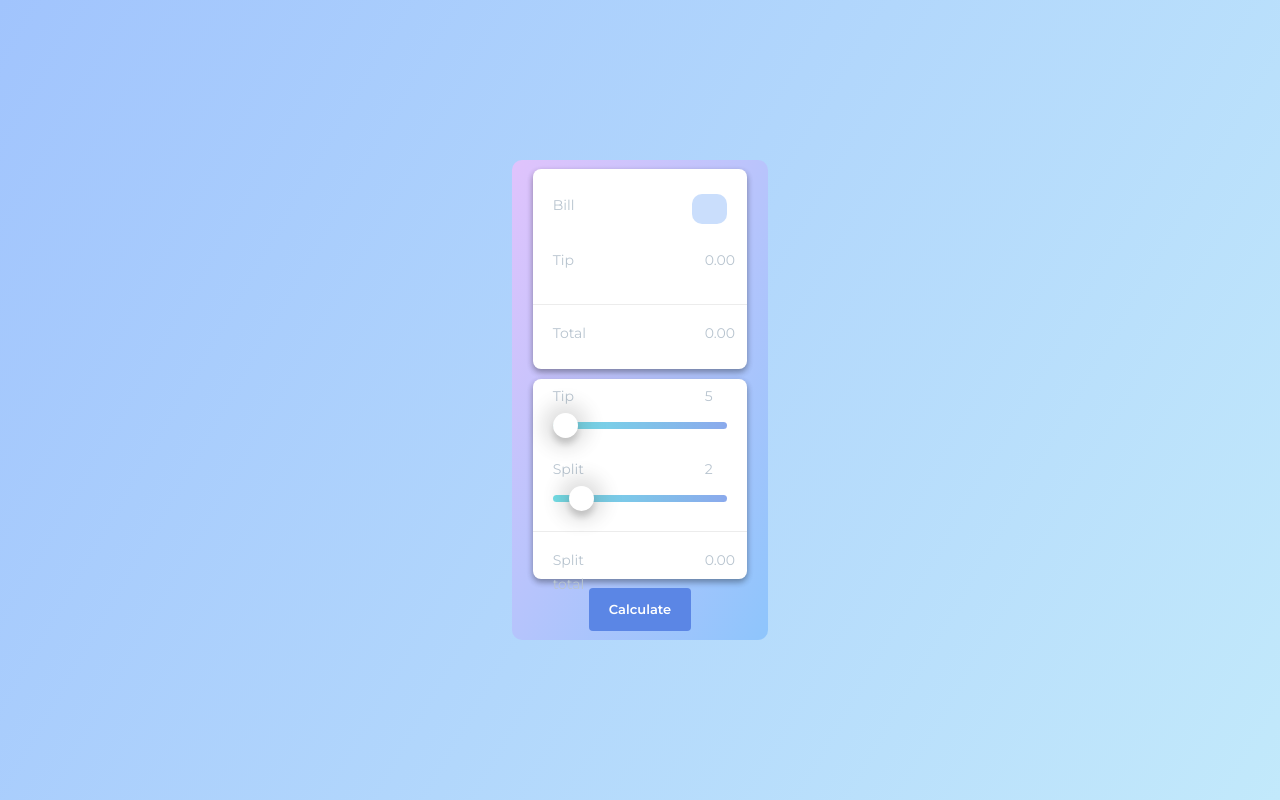
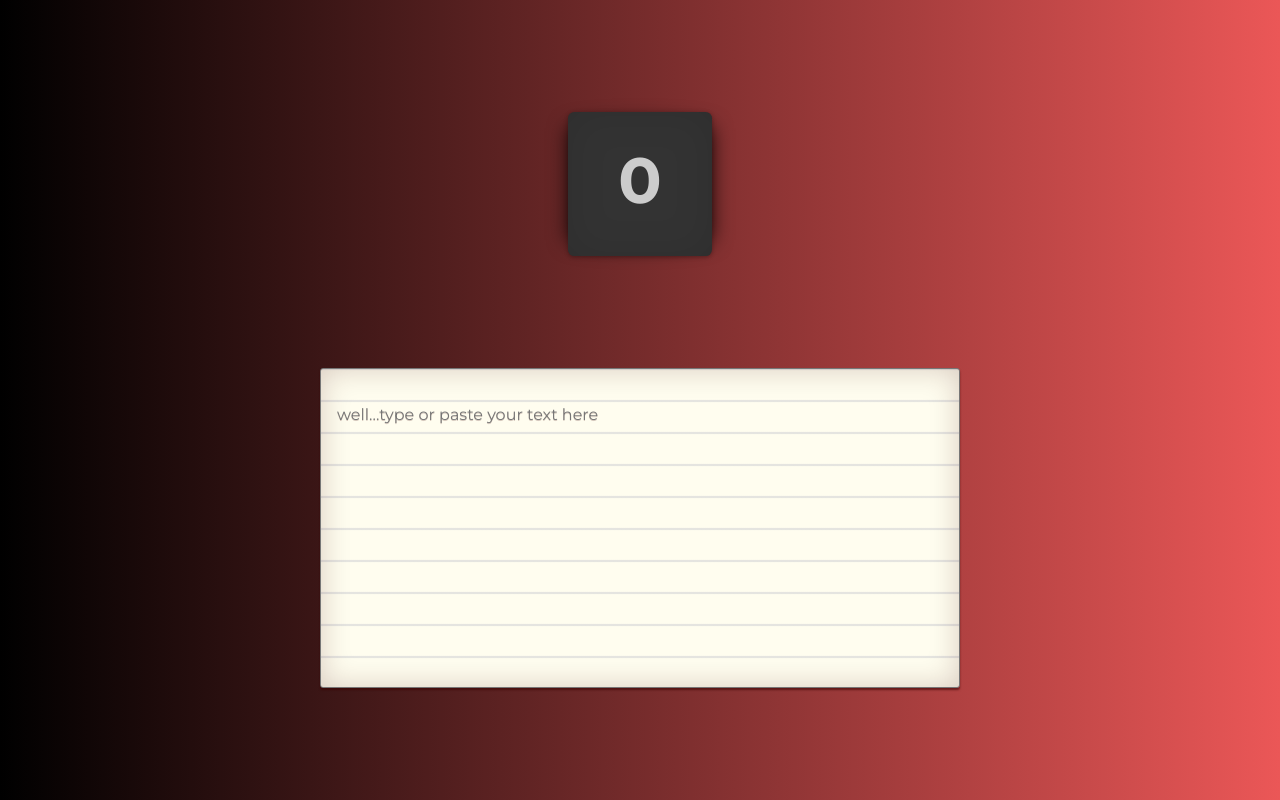
Before and after one commit to misterblack0/tip-calculator, a plain HTML site: page index.html in a window 1280 px wide. Drawn offline with nearby package versions, Linux system fonts and the light colour scheme.

Commit message:
first commit

```diff
--- a/css/style.css
+++ b/css/style.css
@@ -1,174 +1,107 @@
 html {
-  font-size: 62.5%;
   scroll-behavior: smooth;
 }
 
 body {
   height: 100vh;
   font-family: "Montserrat", sans-serif;
-  font-weight: 900;
-  display: flex;
-  justify-content: center;
-  align-items: center;
-  background-color: #c5c5c5;
-}
-
-body {
-  font-family: "Montserrat", sans-serif;
   font-weight: 400;
   line-height: 1.7;
-  color: #000;
-  background-image: linear-gradient(120deg, #a1c4fd 0%, #c2e9fb 100%);
-}
-
-.container {
-  height: 60%;
-  width: 20%;
+  background: #eb5757; /* fallback for old browsers */
+  background: -webkit-linear-gradient(
+    to right,
+    #000000,
+    #eb5757
+  ); /* Chrome 10-25, Safari 5.1-6 */
+  background: linear-gradient(
+    to right,
+    #000000,
+    #eb5757
+  ); /* W3C, IE 10+/ Edge, Firefox 16+, Chrome 26+, Opera 12+, Safari 7+ */
   display: flex;
   flex-direction: column;
   justify-content: space-evenly;
   align-items: center;
-  background-image: linear-gradient(120deg, #e0c3fc 0%, #8ec5fc 100%);
-  border-radius: 1rem;
 }
 
-#calculate {
-  padding: 1rem 2rem;
-  font-size: 1.3rem;
-  color: #fff;
-  background-color: #5b86e5;
-  font-weight: 600;
+.container {
+  height: 9em;
+  width: 9em;
+  background-color: #333333;
   border-radius: 0.4rem;
-  border: none;
+  display: flex;
+  justify-content: center;
+  align-items: center;
+  position: relative;
+  -webkit-box-shadow: 0 1px 4px rgba(0, 0, 0, 0.3),
+    0 0 40px rgba(0, 0, 0, 0.1) inset;
+  -moz-box-shadow: 0 1px 4px rgba(0, 0, 0, 0.3),
+    0 0 40px rgba(0, 0, 0, 0.1) inset;
+  box-shadow: 0 1px 4px rgba(0, 0, 0, 0.3), 0 0 40px rgba(0, 0, 0, 0.1) inset;
 }
 
-#bill-amount {
-  font-size: 1.5rem;
-  border-radius: 1rem;
-  background-color: #fff;
-  border: none;
-  height: 3rem;
-  width: 20%;
-  background-color: #cadefc;
-  color: #a9a9a9;
+.container:before,
+.container:after {
+  content: "";
+  position: absolute;
+  z-index: -1;
+  -webkit-box-shadow: 0 0 20px rgba(0, 0, 0, 0.8);
+  -moz-box-shadow: 0 0 20px rgba(0, 0, 0, 0.8);
+  box-shadow: 0 0 20px rgba(0, 0, 0, 0.8);
+  top: 10px;
+  bottom: 10px;
+  left: 0;
+  right: 0;
+  -moz-border-radius: 100px / 10px;
+  border-radius: 100px / 10px;
+}
+.container:after {
+  right: 10px;
+  left: auto;
+  -webkit-transform: skew(8deg) rotate(3deg);
+  -moz-transform: skew(8deg) rotate(3deg);
+  -ms-transform: skew(8deg) rotate(3deg);
+  -o-transform: skew(8deg) rotate(3deg);
+  transform: skew(8deg) rotate(3deg);
 }
 
-#bill-amount:focus {
-  outline: 0;
-}
-
-.alert {
-  padding: 20px;
-  background-image: linear-gradient(to top, #f77062 0%, #fe5196 100%);
-  color: white;
-  display: none;
-}
-
-.closebtn {
-  margin-left: 15px;
-  color: white;
-  font-weight: bold;
-  float: right;
-  font-size: 22px;
-  line-height: 20px;
-  cursor: pointer;
-  transition: 0.3s;
-}
-
-.closebtn:hover {
-  color: black;
-}
-
-.top {
-  height: 20rem;
-  width: 95%;
-  border-radius: 0.8rem;
-  display: flex;
-  justify-content: space-evenly;
-  flex-direction: column;
-  background-color: #fff;
-  box-shadow: 0 3px 6px rgba(0, 0, 0, 0.16), 0 3px 6px rgba(0, 0, 0, 0.23);
-}
-
-.text {
-  font-size: 1.4rem;
-  width: 13%;
-  height: 3rem;
-  color: #b8c4cf;
-}
-
-.bigger {
-  width: 25%;
-
+#count {
+  font-size: 4em;
+  font-weight: 700;
+  color: #cccccc;
 }
 
 .wrapper {
+  width: 50%;
+  height: 40%;
+}
+.wrapper textarea {
   width: 100%;
-  height: 15%;
-
-  padding: 0 2rem;
-  display: flex;
-  justify-content: space-between;
+  height: 100%;
+  padding: 2em 1em;
+  color: #3b0101;
+  text-shadow: 0 1px rgba(59, 1, 1, 0.2);
+  resize: none;
+  background: linear-gradient(
+    to bottom,
+    #d9d9d9 0%,
+    #fffdef 5%,
+    #fffdef 95%,
+    #d9d9d9 100%
+  );
+  background-size: 100% 2em;
+  background-repeat: repeat-y;
+  border-radius: 3px;
+  box-shadow: inset 0 0 30px rgba(59, 1, 1, 0.2), 0 2px 2px rgba(59, 1, 1, 0.6);
+  overflow: hidden;
+}
+.wrapper textarea:focus {
+  outline: none;
 }
 
-.total {
-  border-top: 1px solid #ececec;
-  display: flex;
-  align-items: center;
+.page {
+  position: relative;
+  width: 100%;
+  height: 100%;
+  display: inline-block;
 }
-
-.bottom {
-  height: 20rem;
-  width: 95%;
-  border-radius: 0.8rem;
-  display: flex;
-  justify-content: space-evenly;
-  flex-direction: column;
-  background-color: #fff;
-  box-shadow: 0 3px 6px rgba(0, 0, 0, 0.16), 0 3px 6px rgba(0, 0, 0, 0.23);
-}
-
-.slider {
-  -webkit-appearance: none;
-  width: 100%;
-  height: 0.7rem;
-  background: #36d1dc; /* fallback for old browsers */
-  background: -webkit-linear-gradient(
-    to left,
-    #5b86e5,
-    #36d1dc
-  ); /* Chrome 10-25, Safari 5.1-6 */
-  background: linear-gradient(
-    to left,
-    #5b86e5,
-    #36d1dc
-  ); /* W3C, IE 10+/ Edge, Firefox 16+, Chrome 26+, Opera 12+, Safari 7+ */
-
-  border-radius: 5rem;
-  outline: none;
-  opacity: 0.7;
-  -webkit-transition: 0.2s;
-  transition: opacity 0.2s;
-}
-
-.slider:hover {
-  opacity: 1;
-}
-
-.slider::-webkit-slider-thumb {
-  -webkit-appearance: none;
-  appearance: none;
-  width: 25px;
-  height: 25px;
-  border-radius: 50%;
-  background: #fff;
-  cursor: pointer;
-  box-shadow: 0 0 20px 10px rgba(0, 0, 0, 0.19), 0 6px 6px rgba(0, 0, 0, 0.23);
-}
-
-.slider::-moz-range-thumb {
-  width: 25px;
-  height: 25px;
-  background: #4caf50;
-  cursor: pointer;
-}
--- a/index.html
+++ b/index.html
@@ -14,72 +14,22 @@
       crossorigin="anonymous"
     />
     <link rel="stylesheet" href="css/style.css" />
-    <title></title>
+    <title>Words counter</title>
   </head>
   <body>
     <div class="container">
-      <div class="top">
-        <div class="wrapper">
-          <p class="text">Bill</p>
-          <input type="number" id="bill-amount" />
-        </div>
-        <div class="wrapper">
-          <p class="text">Tip</p>
-          <p class="text">0.00</p>
-        </div>
-        <div class="total">
-          <div class="wrapper">
-            <p class="text">Total</p>
-            <p class="text" id="bill-total">0.00</p>
-          </div>
-        </div>
-      </div>
+      <h3 id="count">0</h3>
+    </div>
 
-      <div class="bottom">
-        <div class="wrapper">
-          <p class="text">Tip</p>
-          <p class="text" id="tip"></p>
-        </div>
-        <div class="wrapper">
-          <input
-            type="range"
-            min="5"
-            max="30"
-            value="5"
-            step="5"
-            class="slider"
-            id="tipRange"
-          />
-        </div>
-
-        <div class="wrapper">
-          <p class="text">Split</p>
-          <p class="text" id="split"></p>
-        </div>
-        <div class="wrapper">
-          <input
-            type="range"
-            min="1"
-            max="10"
-            value="2"
-            class="slider"
-            id="splitRange"
-          />
-        </div>
-        <div class="total">
-          <div class="wrapper">
-            <p class="text bigger">Split total</p>
-            <p class="text" id="split-total">0.00</p>
-          </div>
-        </div>
-      </div>
-
-      <button id="calculate">Calculate</button>
-
-      <div class="alert">
-        <span class="closebtn">&times;</span>
-        <strong>No amount entered!</strong> Please complete the bill value.
-      </div>
+    <div class="wrapper">
+      <span class="page">
+        <textarea
+          id="input"
+          cols="30"
+          rows="10"
+          placeholder="well...type or paste your text here"
+        ></textarea>
+      </span>
     </div>
 
     <script src="js/app.js"></script>
--- a/js/app.js
+++ b/js/app.js
@@ -1,46 +1,36 @@
-const btn = document.querySelector("#calculate");
-const closeBtn = document.querySelector(".closebtn");
-const billAmount = document.querySelector("#bill-amount");
-const tipSlider = document.querySelector("#tipRange");
-const tipOutput = document.querySelector("#tip");
-const splitSlider = document.querySelector("#splitRange");
-const splitOutput = document.querySelector("#split");
+const count = document.getElementById("count");
+const input = document.getElementById("input");
+var globalWordCounter = 0;
 
-tipOutput.textContent = tipSlider.value;
-splitOutput.textContent = splitSlider.value;
+input.addEventListener("keyup", function (e) {
+  wordCounter(e.target.value);
+});
 
-tipSlider.oninput = function () {
-  tipOutput.textContent = this.value + "%";
-};
-
-splitSlider.oninput = function () {
-  splitOutput.textContent = this.value;
-};
-
-function calculate() {
-  let total = 0;
-  let billTotal = 0;
-  let splitTotal = 0;
-  total = (billAmount.value * tipSlider.value) / (splitSlider.value * 100);
-  billTotal =
-    (billAmount.value * tipSlider.value) / 100 + Number(billAmount.value);
-  splitTotal = billTotal / splitSlider.value;
-  billTotal = Math.round(billTotal * 100) / 100;
-  billTotal = billTotal.toFixed(2);
-  splitTotal = Math.round(splitTotal * 100) / 100;
-  splitTotal = splitTotal.toFixed(2);
-
-  document.querySelector("#bill-total").textContent = billTotal;
-  document.querySelector("#split-total").textContent = splitTotal;
-
-  if (billAmount.value === "") {
-    document.querySelector(".alert").style.display = "block";
-    return;
+function isWord(str) {
+  var alphaNumericFound = false;
+  for (var i = 0; i < str.length; i++) {
+    var code = str.charCodeAt(i);
+    if (
+      (code > 47 && code < 58) || // numeric (0-9)
+      (code > 64 && code < 91) || // upper alpha (A-Z)
+      (code > 96 && code < 123)
+    ) {
+      // lower alpha (a-z)
+      alphaNumericFound = true;
+      return alphaNumericFound;
+    }
   }
+  return alphaNumericFound;
 }
 
-btn.addEventListener("click", calculate);
-
-closeBtn.addEventListener("click", function () {
-  this.parentElement.style.display = "none";
-});
+function wordCounter(text) {
+  var text = input.value.split(" ");
+  var wordCount = 0;
+  for (var i = 0; i < text.length; i++) {
+    if (!text[i] == " " && isWord(text[i])) {
+      wordCount++;
+    }
+  }
+  globalWordCounter = wordCount;
+  count.innerText = wordCount;
+}
```
